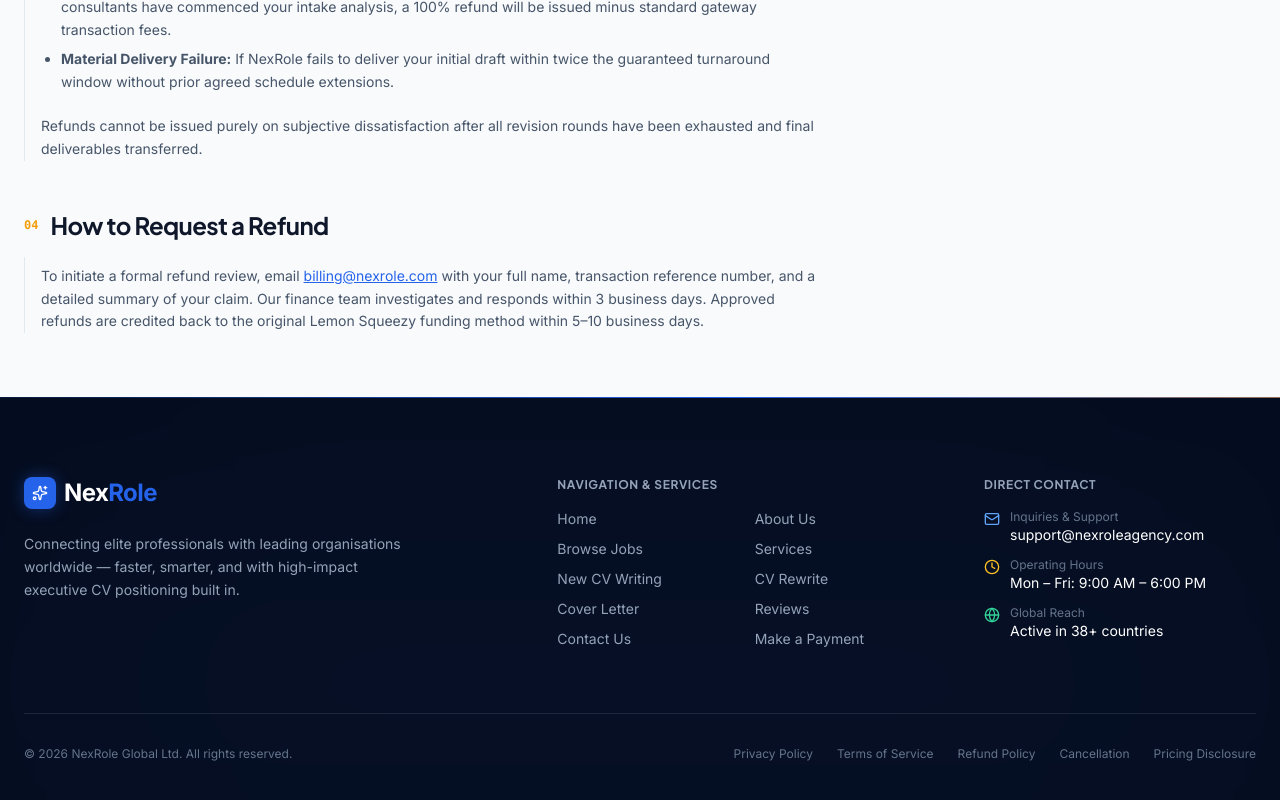
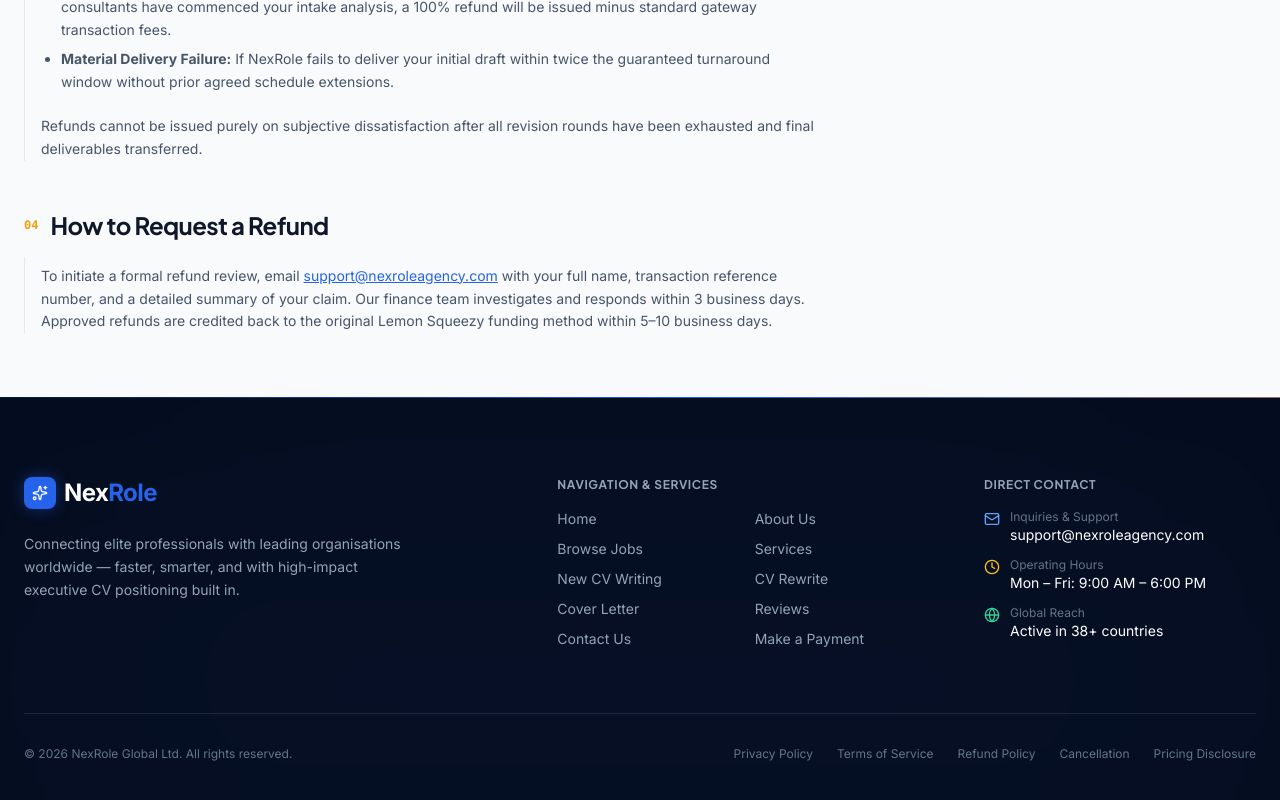
Before and after one commit to OlamilekanAMF/nexrole, a Next.js app: page /refund-policy in a window 1280 px wide. Shown: the part 970-1770 px from the top of the page. Built offline with nearby package versions, Linux system fonts and the light colour scheme.

Commit message:
Change refund contact email to support@nexroleagency.com
Updated refund email address for refund inquiries.

```diff
--- a/app/refund-policy/page.tsx
+++ b/app/refund-policy/page.tsx
@@ -77,8 +77,8 @@
         <>
           <p>
             To initiate a formal refund review, email{" "}
-            <a href="mailto:billing@nexrole.com" className="text-blue-600 dark:text-blue-400 underline">
-              billing@nexrole.com
+            <a href="mailto:support@nexroleagency.com" className="text-blue-600 dark:text-blue-400 underline">
+              support@nexroleagency.com
             </a>{" "}
             with your full name, transaction reference number, and a detailed summary of your claim.
             Our finance team investigates and responds within 3 business days. Approved refunds are
```
